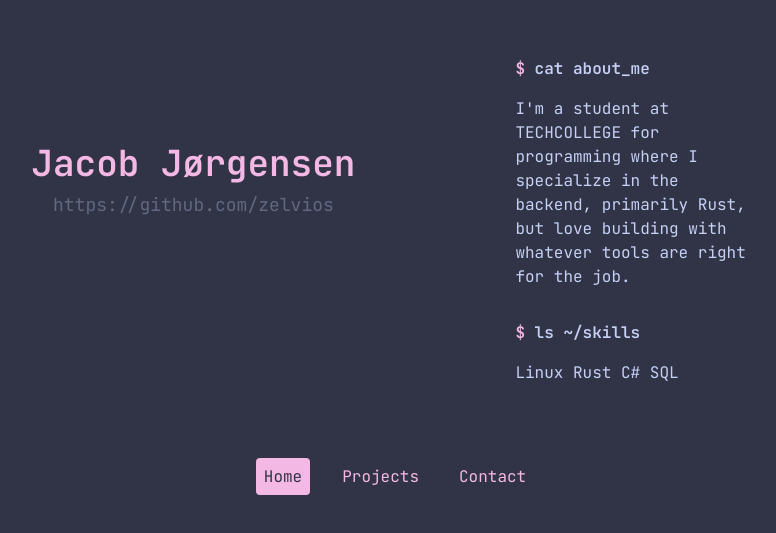
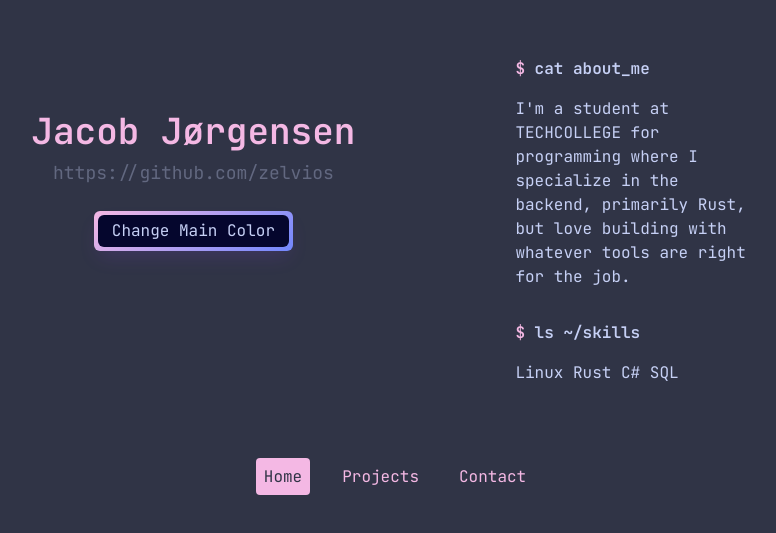
Before and after one commit to zelvios/website, a SvelteKit app: page / in a window 1280 px wide. Shown: the part 215-748 px from the top of the page, without its empty margins (245-1021 px from the left). Built offline with nearby package versions, Linux system fonts and the light colour scheme.

Commit message:
chore: add button to change accent color

```diff
--- a/src/app.css
+++ b/src/app.css
@@ -1,3 +1,7 @@
 @tailwind base;
 @tailwind components;
 @tailwind utilities;
+
+:root {
+    --accent-color: #f4b8e4;
+}
--- a/src/routes/+page.svelte
+++ b/src/routes/+page.svelte
@@ -1,3 +1,17 @@
+<script>
+    import { accentColor } from '../stores';
+    const colors = ['#f4b8e4', '#7287fd', '#df8e1d', '#ff1493'];
+    let currentColor = colors[0];
+
+    const changeAccentColor = () => {
+        const currentIndex = colors.indexOf(currentColor);
+        const nextColor = colors[(currentIndex + 1) % colors.length];
+        accentColor.set(nextColor);
+        document.documentElement.style.setProperty('--accent-color', nextColor);
+        currentColor = nextColor;
+    };
+</script>
+
 <main class="text-text p-8">
     <div class="flex flex-col sm:flex-row items-center justify-center space-y-40 sm:space-x-40 sm:space-y-0 mt-[30vh]">
 
@@ -6,12 +20,23 @@
             <h1 class="text-4xl font-bold text-accent">
                 Jacob Jørgensen
             </h1>
+
             <p class="text-lg text-surface mt-2 text-center">
-                <!-- Make it a link with custom underline effect -->
                 <a href="https://github.com/zelvios" target="_blank" class="underline-link text-surface">
                     https://github.com/zelvios
                 </a>
             </p>
+
+            <div class="mt-6 flex justify-center">
+                <button
+                        class="colorbtn"
+                        role="button"
+                        on:click={changeAccentColor}
+                        style="background-image: linear-gradient(144deg, {currentColor}, {colors[(colors.indexOf(currentColor) + 1) % colors.length]})"
+                >
+                    <span class="text">Change Main Color</span>
+                </button>
+            </div>
         </div>
 
         <!-- Right column: Information text container -->
@@ -35,6 +60,54 @@
 </main>
 
 <style>
+    .colorbtn {
+        align-items: center;
+        background-image: linear-gradient(144deg, #f4b8e4, #ff6347);
+        border: 0;
+        border-radius: 6px;
+        box-shadow: rgba(151, 65, 252, 0.15) 0 10px 20px -5px;
+        box-sizing: border-box;
+        color: theme('colors.text');
+        display: flex;
+        font-size: 9px;
+        justify-content: center;
+        line-height: 1em;
+        max-width: 100%;
+        min-width: 100px;
+        padding: 4px 4px;
+        text-decoration: none;
+        user-select: none;
+        -webkit-user-select: none;
+        touch-action: manipulation;
+        white-space: nowrap;
+        cursor: pointer;
+    }
+
+    .colorbtn:active,
+    .colorbtn:hover {
+        outline: 0;
+    }
+
+    .colorbtn span {
+        background-color: rgb(5, 6, 45);
+        padding: 8px 14px;
+        border-radius: 6px;
+        width: 100%;
+        height: 100%;
+        transition: 300ms;
+    }
+
+    .colorbtn:hover span {
+        background: none;
+    }
+
+    @media (min-width: 768px) {
+        .colorbtn {
+            font-size: 16px;
+            min-width: 120px;
+        }
+    }
+
     .underline-link {
         position: relative;
         display: inline-block;
--- /dev/null
+++ b/src/stores.js
@@ -0,0 +1,2 @@
+import { writable } from 'svelte/store';
+export const accentColor = writable('#f4b8e4');
--- a/tailwind.config.js
+++ b/tailwind.config.js
@@ -9,7 +9,7 @@ export default {
         base: '#303446',
         text: '#c6d0f5',
         surface: '#626880',
-        accent: '#f4b8e4',
+        accent: 'var(--accent-color)',
       },
       fontFamily: {
         sans: ['JetBrains Mono', 'monospace'],
```
